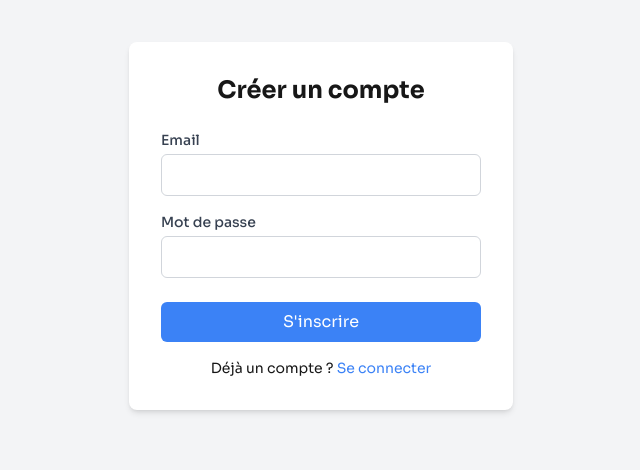
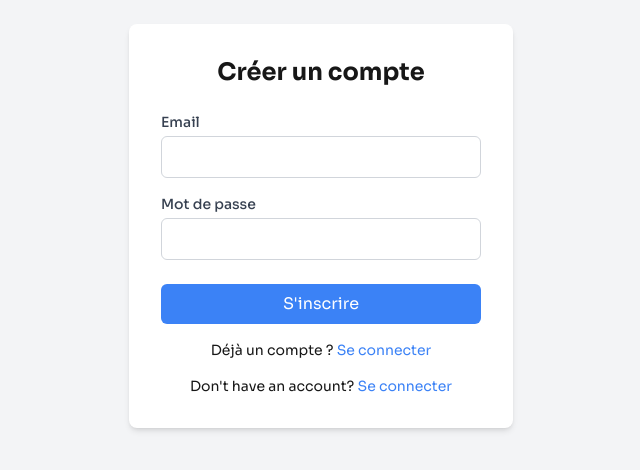
Before and after one commit to Valyors/ventyra, a Next.js app: page /pages/register in a window 1280 px wide. Shown: the part 174-644 px from the top of the page, without its empty margins (319-959 px from the left). Built offline with nearby package versions, Linux system fonts and the light colour scheme.

Commit message:
fix error deploy vercel

```diff
--- a/app/api/auth/login/route.ts
+++ b/app/api/auth/login/route.ts
@@ -29,7 +29,7 @@
     const token = jwt.sign({ userId: user.id }, process.env.JWT_SECRET!, { expiresIn: '1h' });
 
     return NextResponse.json({ token }, { status: 200 });
-  } catch (error) {
+  } catch (err) {
     return NextResponse.json(
       { error: 'Erreur serveur' },
       { status: 500 }
--- a/app/api/auth/register/route.ts
+++ b/app/api/auth/register/route.ts
@@ -28,7 +28,7 @@
     const token = jwt.sign({ userId: user.id }, process.env.JWT_SECRET!, { expiresIn: '1h' });
 
     return NextResponse.json({ token }, { status: 201 });
-  } catch (error) {
+  } catch (err) {
     return NextResponse.json({ error: 'Erreur serveur' }, { status: 500 });
   }
 }
--- a/app/pages/register/page.tsx
+++ b/app/pages/register/page.tsx
@@ -70,6 +70,10 @@
         <p className="mt-4 text-sm text-center">
           Déjà un compte ? <a href="/login" className="text-blue-500">Se connecter</a>
         </p>
+
+        <p className="mt-4 text-sm text-center">
+          Don&apos;t have an account? <a href="/login" className="text-blue-500">Se connecter</a>
+        </p>
       </div>
     </div>
   );
```
